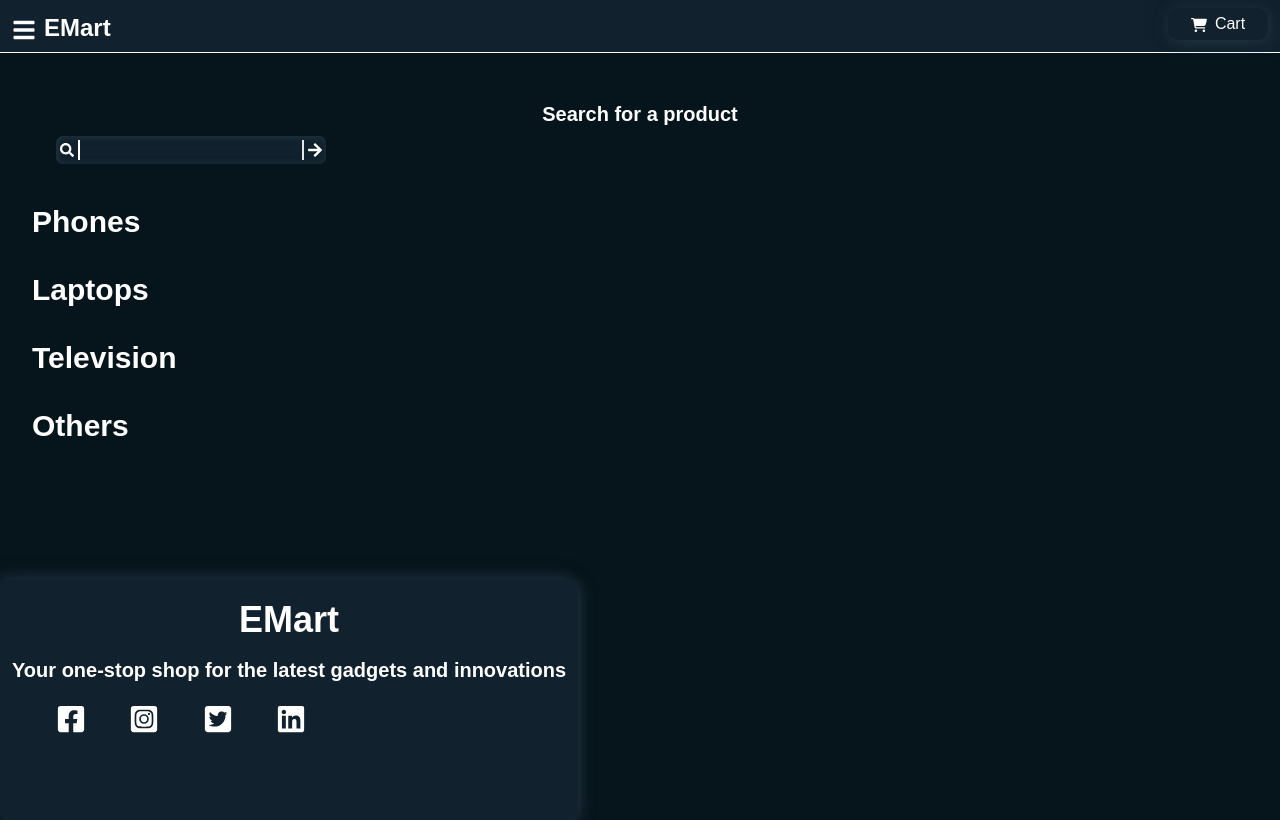
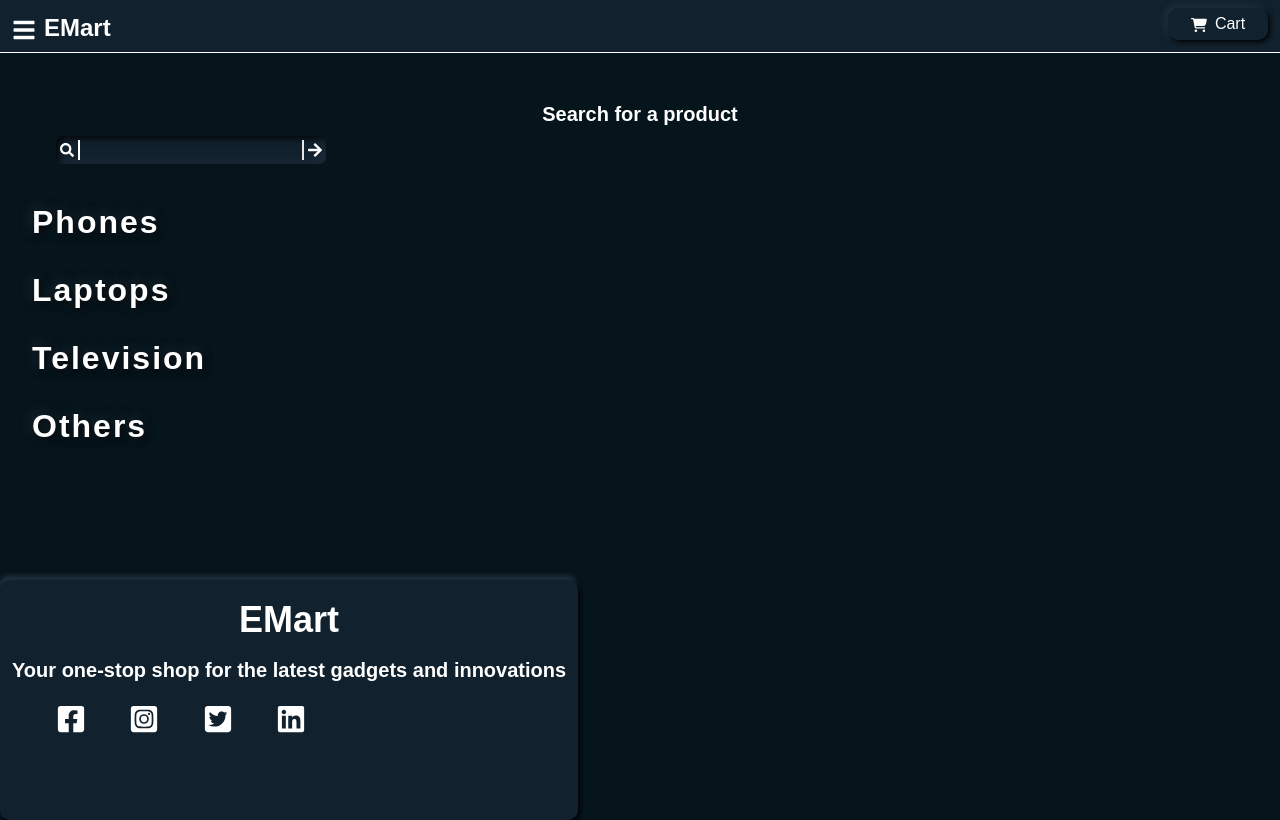
Before and after one commit to tijesunimi-5/EMart, a Next.js app: page /product in a window 1280 px wide. Built offline with nearby package versions, Linux system fonts and the light colour scheme.

Commit message:
fixed stuff

```diff
--- a/app/globals.css
+++ b/app/globals.css
@@ -53,9 +53,10 @@ body {
   top: 0;
 }
 .card {
+  margin-top: 10px;
   background: #11212d;
   border-radius: 10px;
-  box-shadow: 2px 2px 15px #253745, -7px -7px 15px #11212D;
+  -webkit-box-shadow: 2px 2px 5px #000, -1px -4px 5px #253745;
 }
 .linear-bg {
   background-image: linear-gradient(
@@ -89,19 +90,19 @@ body {
 }
 @keyframes neon {
   0% {
-    box-shadow: 2px 2px 15px #253745, -7px -7px 15px #11212D;
+    -webkit-box-shadow: 2px 2px 8px #000, -2px -2px 5px #253745;
   }
   50% {
-    box-shadow: 5px 5px 15px #253745, -10px -10px 15px #11212D;
+    -webkit-box-shadow: 5px 5px 8px #000, -3px -3px 5px #253745;
   }
   100% {
-    box-shadow: 2px 2px 15px #253745, -7px -7px 15px #11212D;
+    -webkit-box-shadow: 2px 2px 8px #000, -2px -3px 5px #253745;
   }
 }
 .input {
   background: #11212d;
   border-radius: 7px;
-  box-shadow: inset 1px 1px 7px #253745, inset -3px -3px 10px #11212D;
+  -webkit-box-shadow: inset 2px 2px 7px #000, inset -2px -2px 7px #253745;
 
 }
 .button {
@@ -109,11 +110,13 @@ body {
   padding-y: 20px;
   background: #11212d;
   border-radius: 10px;
-  box-shadow: 2px 2px 15px #253745, -7px -7px 15px #11212D;
+  -webkit-box-shadow: 2px 2px 5px #000, -2px -2px 7px #253745;
 }
-.neu-text {
-  color: #11212d;
-  text-shadow: 2px 2px 15px #253745, -7px -7px 15px #11212D;
+.text {
+  color: #fff;
+  text-shadow: 2px 2px 8px #000, -2px -2px 12px #253745;
+  font-size: 2em;
+  letter-spacing: 2px;
 }
 .btn {
   background: transparent;
--- a/app/product/page.js
+++ b/app/product/page.js
@@ -17,19 +17,19 @@ const page = () => {
 
         <div className="mt-10 text-start px-8">
           <div>
-            <h1 className="text-3xl font-bold">Phones</h1>
+            <h1 className="text text-3xl font-bold">Phones</h1>
           </div>
 
           <div className="mt-8">
-            <h1 className="text-3xl font-bold">Laptops</h1>
+            <h1 className="text text-3xl font-bold">Laptops</h1>
           </div>
 
           <div className="mt-8">
-            <h1 className="text-3xl font-bold">Television</h1>
+            <h1 className="text text-3xl font-bold">Television</h1>
           </div>
 
           <div className="mt-8">
-            <h1 className="text-3xl font-bold">Others</h1>
+            <h1 className="text text-3xl font-bold">Others</h1>
           </div>
         </div>
       </div>
```
